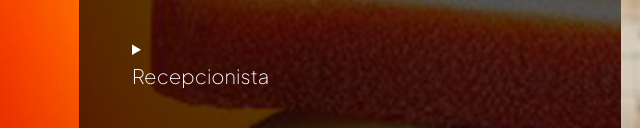
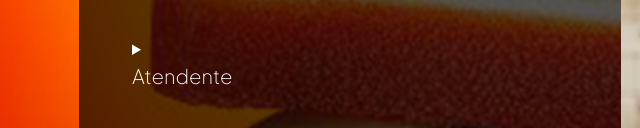
Before and after one commit to wiviso/lanchonete, a plain HTML site: page reservation.html in a window 1280 px wide. Shown: the part 672-800 px from the top of the page, 98-738 px from the left. Drawn offline with Linux system fonts and the light colour scheme.

Commit message:
Atualizar o reservation.html

```diff
--- a/reservation.html
+++ b/reservation.html
@@ -93,7 +93,7 @@ Oferecemos um ambiente de trabalho estimulante, oportunidades de desenvolvimento
     <p class="text-white">Como montador de lanches, você será responsável por preparar deliciosas opções saudáveis, unindo qualidade, sabor e apresentação. Se você tem experiência na área, gosta de trabalhar em equipe e valoriza a satisfação do cliente, essa é a sua chance de fazer parte de um ambiente acolhedor e colaborativo.</p>
 </details>
 <details>
-    <summary><p class="text-white">Recepcionista</p><br></summary>
+    <summary><p class="text-white">Atendente</p><br></summary>
     <p class="text-white">Como recepcionista, você desempenhará um papel essencial em nossa equipe. Além de receber calorosamente nossos clientes e entregar pedidos com eficiência, também será responsável por contribuir para a limpeza e conservação da lanchonete. Se você é uma pessoa proativa, responsável e comprometida com a excelência em todos os aspectos do nosso serviço, esta é a oportunidade perfeita para você se juntar a um ambiente de trabalho colaborativo e dinâmico. </p>
 </details>
 
```
